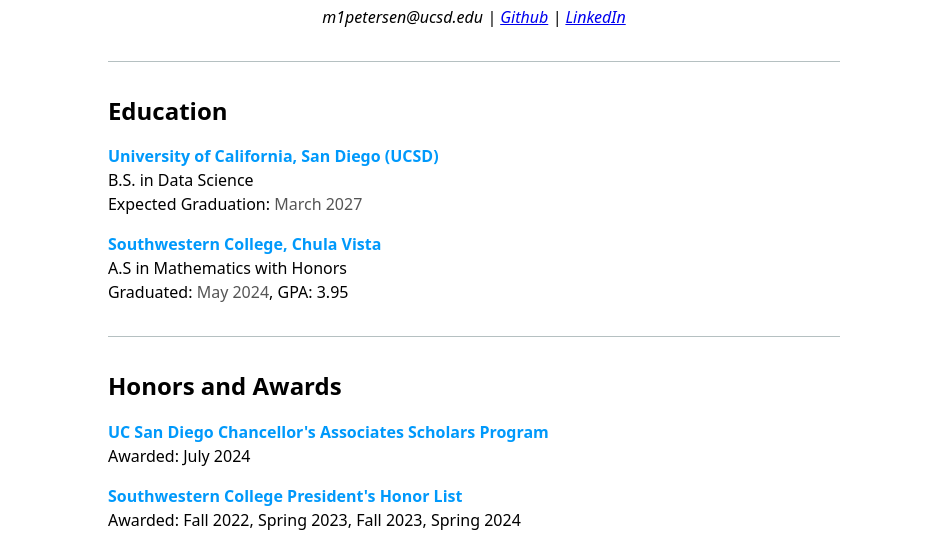
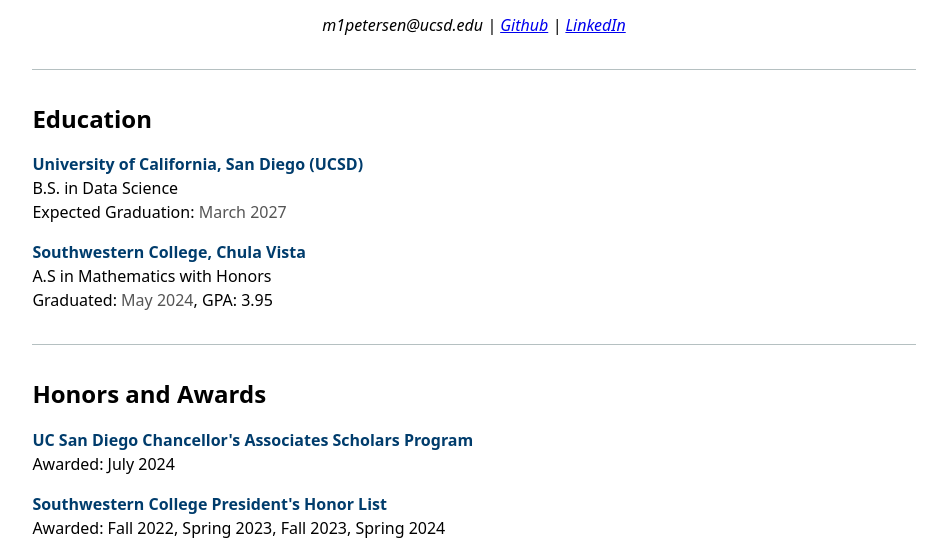
Before and after one commit to m1petersen/portfolio, a plain HTML site: page resume/index.html in a window 1280 px wide. Shown: the part 214-759 px from the top of the page, without its empty margins (166-1113 px from the left). Drawn offline with Linux system fonts and the light colour scheme.

Commit message:
Update style.css

```diff
--- a/style.css
+++ b/style.css
@@ -1,5 +1,5 @@
 :root {
-  --color-accent: oklch(65% 50% 240);
+  --color-accent: oklch(35% 0.1 250);
 }
 
 html {
@@ -8,8 +8,8 @@ html {
 
 body {
   font: 100%/1.5 system-ui;
-  max-width: 80ch;
-  margin: auto;
+  max-width: 100ch;
+  margin-inline: max(1em, (100% - 100ch) / 2);
   padding: 1rem;
 }
 
@@ -117,5 +117,5 @@ li {
 }
 
 section b {
-  color: var(--color-accent);
+  color: oklch(35% 0.1 250);
 }
```
